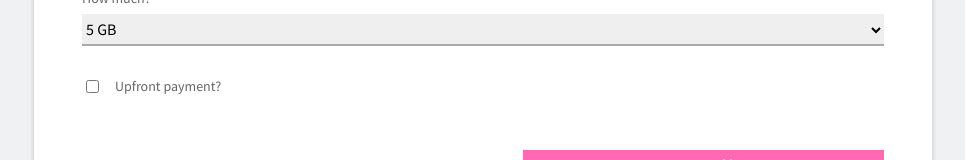
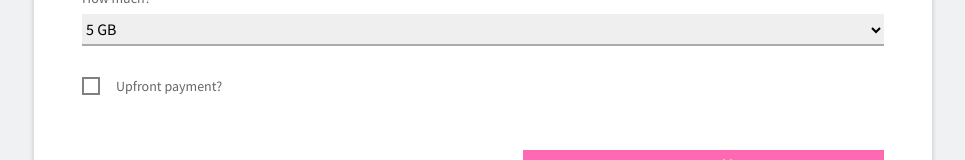
Before and after one commit to Peter554/react-wizard-demo, a React (Create React App) app: page / in a window 1280 px wide. Shown: the part 487-647 px from the top of the page, without its empty margins (157-1122 px from the left). Built offline with nearby package versions, Linux system fonts and the light colour scheme.

Commit message:
Changes for custom checkbox (#2)

```diff
--- a/src/layout/AppCheckbox.tsx
+++ /dev/null
@@ -1,26 +0,0 @@
-import React from 'react'
-import styled from 'styled-components'
-
-const Checkbox = styled.input`
-  display: block;
-  margin-right: 1rem;
-
-  &:hover {
-    cursor: pointer;
-  }
-
-  &:focus,
-  &:active,
-  &:hover {
-    outline: 1px solid black;
-  }
-`
-
-export const AppCheckbox = (props: any) => {
-  return <Checkbox type="checkbox" {...props} />
-}
-
-export const AppCheckboxContainer = styled.div`
-  display: flex;
-  align-items: center;
-`
--- /dev/null
+++ b/src/layout/AppCustomCheckbox.tsx
@@ -0,0 +1,79 @@
+import React from 'react'
+import styled from 'styled-components'
+import { UseFormik } from 'formik'
+import { Check } from 'react-feather'
+
+const CheckMark = styled(Check)`
+  color: #fff;
+  display: block;
+`
+
+export const AppCustomCheckbox = ({
+  id,
+  name,
+  formik,
+  label,
+}: {
+  id: string
+  name: string
+  formik: UseFormik<any>
+  label: string
+}) => {
+  const checked = formik.values[name]
+  const error = formik.touched[name] && formik.errors[name]
+
+  return (
+    <Label>
+      <Checkbox
+        id={id}
+        name={name}
+        value={checked}
+        onChange={formik.handleChange}
+      />
+      <Dummy checked={checked}>{checked && <CheckMark size={14} />}</Dummy>
+      {label}
+    </Label>
+  )
+}
+
+const Label = styled.label`
+  display: flex;
+  align-items: center;
+  font-size: 14px;
+  line-height: 2rem;
+  color: ${props => props.theme.colors.label};
+
+  &:hover {
+    cursor: pointer;
+  }
+`
+
+const Checkbox = styled.input.attrs({ type: 'checkbox' })`
+  // See https://polished.js.org/docs/#hidevisually
+  border: 0;
+  clip: rect(0 0 0 0);
+  clippath: inset(50%);
+  height: 1px;
+  argin: -1px;
+  overflow: hidden;
+  padding: 0;
+  position: absolute;
+  whitespace: nowrap;
+  width: 1px;
+`
+
+const Dummy = styled.div<{ checked: boolean }>`
+  width: 1.125rem;
+  height: 1.125rem;
+  border: 2px solid grey;
+  margin-right: 1rem;
+
+  background-color: ${props =>
+    props.checked ? props.theme.colors.primary : '#fff'}
+
+  transition: all 200ms ease-in;
+
+  ${Checkbox}:focus + & {
+    border-color: black;
+  }
+`
--- a/src/steps/SubscriptionOptions.tsx
+++ b/src/steps/SubscriptionOptions.tsx
@@ -14,8 +14,8 @@ import {
   PaddedButtonText,
 } from '../layout/Buttons'
 import { AppSelect } from '../layout/AppSelect'
-import { AppCheckbox, AppCheckboxContainer } from '../layout/AppCheckbox'
 import { TSubscriptionOptionsData } from './formiks'
+import { AppCustomCheckbox } from '../layout/AppCustomCheckbox'
 
 type TProps = {
   visible: boolean
@@ -67,16 +67,12 @@ export default ({ visible, formik }: TProps) => {
           </AppValidationError>
         </AppFormGroup>
         <AppFormGroup>
-          <AppCheckboxContainer>
-            <AppCheckbox
-              id="pay-upfront"
-              name="payUpfront"
-              value={formik.values.payUpfront as any}
-              onChange={formik.handleChange}
-              valid={!(formik.touched.payUpfront && formik.errors.payUpfront)}
-            />
-            <AppLabel htmlFor="pay-upfront">Upfront payment?</AppLabel>
-          </AppCheckboxContainer>
+          <AppCustomCheckbox
+            id="pay-upfront"
+            name="payUpfront"
+            formik={formik}
+            label="Upfront payment?"
+          />
           <AppValidationError>
             {formik.touched.payUpfront && formik.errors.payUpfront}
           </AppValidationError>
--- a/src/steps/TermsAndConditions.tsx
+++ b/src/steps/TermsAndConditions.tsx
@@ -14,9 +14,9 @@ import {
   AppMutedButton,
   PaddedButtonText,
 } from '../layout/Buttons'
-import { AppCheckbox, AppCheckboxContainer } from '../layout/AppCheckbox'
 import { AppDownload } from '../layout/AppDownload'
 import { TTermsAndConditionsData } from './formiks'
+import { AppCustomCheckbox } from '../layout/AppCustomCheckbox'
 
 type TProps = {
   visible: boolean
@@ -35,18 +35,12 @@ export default ({ visible, formik, onBack }: TProps) => {
 
       <AppForm id="terms-form" onSubmit={formik.handleSubmit}>
         <AppFormGroup>
-          <AppCheckboxContainer>
-            <AppCheckbox
-              id="terms-accepted"
-              name="acceptedTerms"
-              value={formik.values.acceptedTerms as any}
-              onChange={formik.handleChange}
-              valid={
-                !(formik.touched.acceptedTerms && formik.errors.acceptedTerms)
-              }
-            />
-            <AppLabel htmlFor="terms-accepted">Accept terms?</AppLabel>
-          </AppCheckboxContainer>
+          <AppCustomCheckbox
+            id="terms-accepted"
+            name="acceptedTerms"
+            formik={formik}
+            label="Accept terms?"
+          />
           <AppValidationError>
             {formik.touched.acceptedTerms && formik.errors.acceptedTerms}
           </AppValidationError>
```
